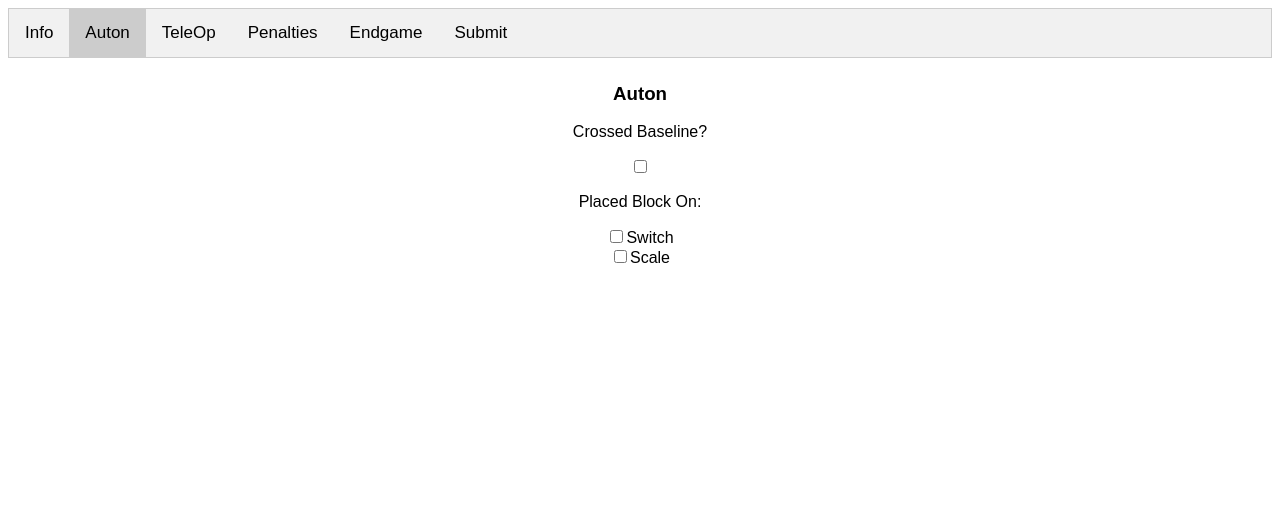
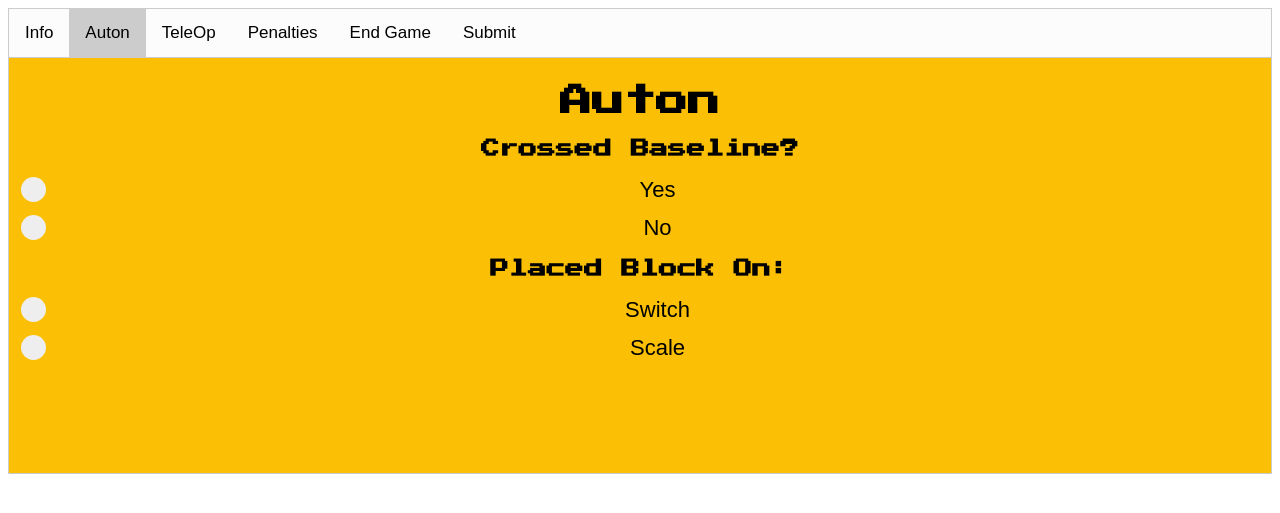
Before and after one commit to aryanindarapu/Scouting-System-2018, a PHP site: page /scoutingSystem.html in a window 1280 px wide, after a click on "Auton". Shown: the top 513 px of the page. Run offline with PHP 8.4, Linux system fonts and the light colour scheme.

Commit message:
Add files via upload
Added works

```diff
--- a/scoutingSystem.css
+++ b/scoutingSystem.css
@@ -4,7 +4,7 @@ body {font-family: Arial;}
 .tab {
     overflow: hidden;
     border: 1px solid #ccc;
-    background-color: #f1f1f1;
+    background-color: #fcfcfc;
 }
 
 /* Style the buttons inside the tab */
@@ -33,7 +33,51 @@ body {font-family: Arial;}
 .tabcontent {
     display: none;
     padding: 6px 12px;
+    border: 1px solid #ccc;
     border-top: none;
+	background-color: #fbc005;
+	padding-bottom: 100px;
+}
+
+input[value="+"] {
+	font-weight: bold;
+	display: inline-block;
+	padding: 15px 25px;
+	font-size: 24px;
+	cursor: pointer;
+	text-align: center;
+	text-decoration: none;
+	outline: none;
+	color: #fff;
+	background-color: #4CAF50;
+	border: none;
+	box-shadow: 0 9px #999;
+	margin-left: 30px;
+}
+
+
+
+input[type="button"]:hover {filter: brightness(80%)}
+
+input[type="button"]:active {
+	filter: brightness(80%);
+	box-shadow: 0 5px #666;
+	transform: translateY(4px);
+}
+input[value="-"] {
+	font-weight: bold;
+	display: inline-block;
+	padding: 15px 25px;
+	font-size: 24px;
+	cursor: pointer;
+	text-align: center;
+	text-decoration: none;
+	outline: none;
+	color: #fff;
+    background-color: #DC143C;
+	border: none;
+	box-shadow: 0 9px #999;
+	margin-right: 30px;
 }
 
 .submit {
@@ -51,10 +95,10 @@ body {font-family: Arial;}
 	box-shadow: 0 9px #999;
 }
 
-.submit:hover {background-color: #3e8e41}
+h3 {
+	font-family: "Press Start 2P";
+}
 
-.submit:active {
-	background-color: #3e8e41;
-	box-shadow: 0 5px #666;
-	transform: translateY(4px);
+h1 {
+	font-family: "Press Start 2P";
 }
--- a/scoutingSystem.html
+++ b/scoutingSystem.html
@@ -3,90 +3,124 @@
 	<head>
 		<script src = "scoutingSystem.js"></script>
 		<link rel = "stylesheet" type = "text/css" href = "scoutingSystem.css">
+		<link rel = "stylesheet" type = "text/css" href = "EndGame.css">
+		<link href = "https://fonts.googleapis.com/css?family=Press+Start+2P" rel = "stylesheet">
 		<title>Scouting System</title>
 		<div class = "tab">
 			<button id = "default" class = "tablinks" onclick = "openTab(event, 'Info')">Info</button>
 			<button class = "tablinks" onclick = "openTab(event, 'Auton')">Auton</button>
 			<button class = "tablinks" onclick = "openTab(event, 'TeleOp')">TeleOp</button>
 			<button class = "tablinks" onclick = "openTab(event, 'Penalties')">Penalties</button>
-			<button class = "tablinks" onclick = "openTab(event, 'Endgame')">Endgame</button>
+			<button class = "tablinks" onclick = "openTab(event, 'Endgame')">End Game</button>
 			<button class = "tablinks" onclick = "openTab(event, 'Submit')">Submit</button>
 		</div>
 	</head>
 	<body>
 		<center>
 			<div id = "Info" class = "tabcontent">
-				<h3>Info</h3>
+				<h1>Info</h1>
 				<input id = "teamName" type = "text" placeholder = "Team Name"><br><br>
 				<input id = "teamNo" type = "text" placeholder = "Team Number"><br><br>
-				<p>OVERVIEW OF GAME</p>
-				<br></br>
+				<h3>OVERVIEW OF GAME</h3>
 				<p> In the FIRST Robotics Competition, teams are trapped in an 8-bit video game. Each three-team alliance has three ways to help defeat the boss:
 					Tipping the scale or the alliance’s switch in their favor to earn points, exchanging power cubes for power ups (force, boost, and levitate)
 					to gain a temporary advantage during the match, and climbing the scale tower to face the boss. The alliance with the highest score at the end of the match,
 					which includes autonomous and teleoperated periods, defeats the boss and wins the game.
-				<br></br>
-				<p>INSTRUCTIONS</p>
-				<br></br>
-				<p>AUTON</p>
-				<br></br>
+				<h3>INSTRUCTIONS</h3>
+				<h3>AUTON</h3>
 				<p> While scouting auton, there are multiple factors one must observe to scout correctly. As soon as the game starts, look at the robot and observe if they crossed the baseline.
 					Next, one must observe if the robot puts a cube is placed on a scale or switch. If so, check the boxes to the left.</p>
-				<br></br>
-				<p>PENALTIES</p>
-				<br></br>
+				<h3>PENALTIES</h3>
 				<p> At the end of the game, fouls and technical fouls may be assessed. If any fouls are assessed, please mark how many fouls.
 					If any yellow fouls are made, check mark the box to the left. If there is a red card assessed, then also check the box to the left.</p>
-				<br></br>
-				<p>ENDGAME</p>
-				<br></br>
+				<h3>ENDGAME</h3>
 				<p> During the final 30 seconds of play, robots will have an opportunity to climb and scale the tower.</p>
 				<br></br>
-				<p>Submit</p>
+				<h3>Submit</h3>
 				<br></br>
-				<p> The final tab is submit. If there are any notes or specialties about the robot, please mark it in the comments box. Thank You!</p>
 
 			</div>
 
 			<div id = "Auton" class = "tabcontent">
-				<h3>Auton</h3>
-				<p>Crossed Baseline?</p>
-				<input id = "cross" type = "checkbox"><br>
-				<p>Placed Block On:</p>
-				<input id = "switch" type = "checkbox">Switch<br>
-				<input id = "scale" type = "checkbox">Scale<br>
+				<h1>Auton</h1>
+				<h3>Crossed Baseline?</h3>
+				<label class = "container">Yes
+					<input id = "crossY" type = "radio">
+					<span class = "checkmark"></span>
+				</label>
+				<label class = "container">No
+					<input id = "crossN" type = "radio">
+					<span class = "checkmark"></span>
+				</label>
+				<h3>Placed Block On:</h3>
+				<label class = "container">Switch
+					<input id = "switch" type = "radio">
+					<span class = "checkmark"></span>
+				</label>
+				<label class = "container">Scale
+					<input id = "scale" type = "radio">
+					<span class = "checkmark"></span>
+				</label>
 			</div>
 
 			<div id = "TeleOp" class = "tabcontent">
-				<h3>TeleOp</h3>
+				<h1>TeleOp</h1>
 				<img src = "Map.png" width = "758.75" height = "310"></img>
 			</div>
 
 			<div id = "Penalties" class = "tabcontent">
-				<h3>Penalties</h3>
-				<p>Fouls:</p>
-				<p id = "foul">0</p>
-				<input value = "+" type="button" onclick="add(1, 0)">
-				<input value = "-" type="button" onclick="add(-1, 0)">
-				<p>Technical Fouls:</p>
-				<p id = "tech">0</p>
-				<input value = "+" type="button" onclick="add(1, 1)">
-				<input value = "-" type="button" onclick="add(-1, 1)"><br><br>
+				<h1>Penalties</h1>
+				<h3>Fouls:</h3>
+				<input value = "-" type = "button" onclick = "add(-1, 0)">
+				<p id = "foul" style="display: inline">0</p>
+				<input value = "+" type = "button" onclick = "add(1, 0)">
+				<h3>Technical Fouls:</h3>
+				<input value = "-" type = "button" onclick = "add(-1, 1)">
+				<p id = "tech" style="display: inline">0</p>
+				<input value = "+" type = "button" onclick = "add(1, 1)"><br><br><br>
 				<input id = "yellow" type = "checkbox"> Yellow Card <br><br>
 				<input id = "red" type = "checkbox"> Red Card
 			</div>
-
+		</center>
 			<div id = "Endgame" class = "tabcontent">
-				<h3>Climb</h3>
-				<input id="attempt" type="checkbox"> Attempt <br><br>
-				<input id="fail" type="checkbox"> Fail <br><br>
-				<input id="park" type="checkbox"> Park <br><br>
+				<center>
+					<h1>Climb</h1>
+				</center>
+				<label class = "container">Attempt and Success
+					<input type = "radio" name = "endGame">
+					<span class = "checkmark"></span>
+				</label>
+				<br>
+				<label class = "container">Attempt and Fail
+					<input type = "radio" name = "endGame">
+					<span class = "checkmark"></span>
+				</label>
+				<br>
+				<label class = "container">Levitate, Can Climb
+					<input type = "radio" name = "endGame">
+					<span class = "checkmark"></span>
+				</label>
+				<br>
+				<label class = "container">Levitate, Cannot Climb
+					<input type = "radio" name = "endGame">
+					<span class = "checkmark"></span>
+				</label>
+				<br>
+				<label class = "container">Can Climb
+					<input type = "radio" name = "endGame">
+					<span class = "checkmark"></span>
+				</label>
+				<br>
+				<label class = "container">Cannot Climb
+					<input type = "radio" name = "endGame">
+					<span class = "checkmark"></span>
+				</label>
 			</div>
 
 			<div id = "Submit" class = "tabcontent">
-				<h3>Submit</h3>
+				<h1>Submit</h1>
 				<textarea rows = "4" cols = "50" id = "comment" placeholder = "Add Comments..."></textarea><br>
-				<input type = "submit" onclick="submit()">
+				<input type = "button" class = "submit" onclick = "submit()" value = "Submit">
 			</div>
 		</center>
 	</body>
--- a/scoutingSystem.js
+++ b/scoutingSystem.js
@@ -16,8 +16,8 @@ var idArray = ["foul", "tech"]
 function add(n, id) {
 	x = parseInt(document.getElementById(idArray[id]).innerHTML);
 	x += n;
-	if (x < 0) {
-		x = 0;
+	if (x<0) {
+		x=0
 	}
 	document.getElementById(idArray[id]).innerHTML = x.toString();
 }
```
